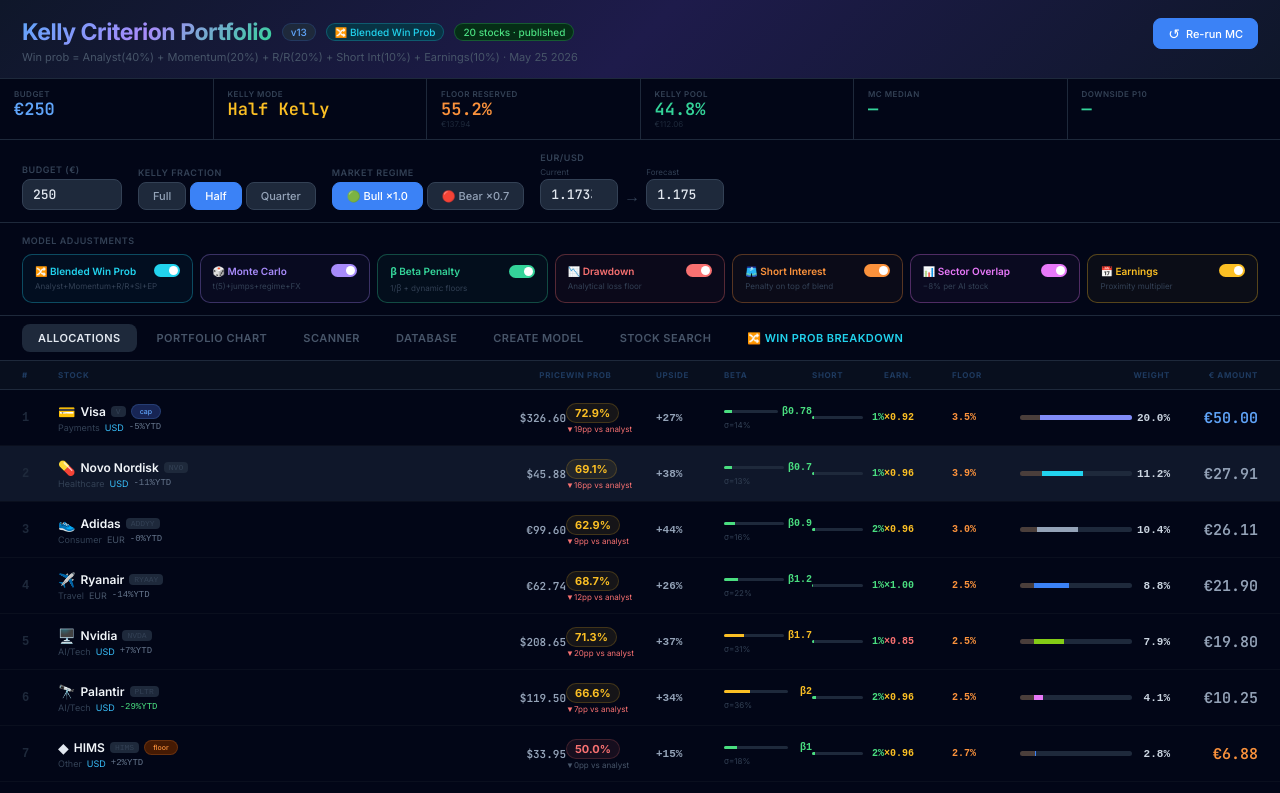
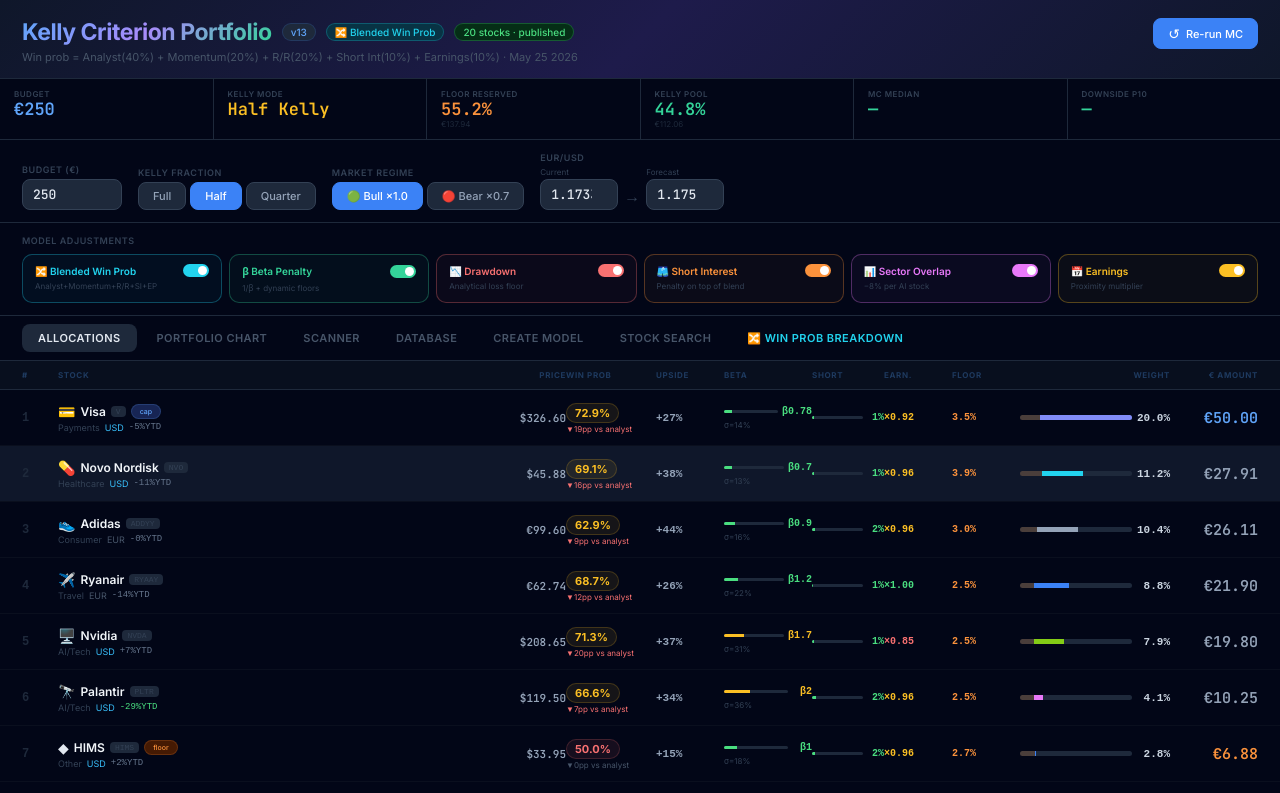
Before and after one commit to willsidney/Kelly-Stock-Project, a React (Vite) app: page / in a window 1280 px wide. Shown: the top 793 px of the page. Built offline with nearby package versions, Linux system fonts and the light colour scheme.

Commit message:
Separate Monte Carlo from allocation model

```diff
--- a/src/App.tsx
+++ b/src/App.tsx
@@ -5,8 +5,8 @@
 // ─────────────────────────────────────────────────────────────────────────────
 const MARKET_VOL    = 0.18;
 const TRADING_DAYS  = 252;
-const MC_SIMS       = 3000;
-const PORT_SIMS     = 250;
+const MC_SIMS       = 8000;
+const PORT_SIMS     = 400;
 const PORT_STEPS    = 52;
 const T_DF          = 5;
 const JUMP_LAMBDA   = 4;
@@ -340,14 +340,8 @@
     const pAdj=pComposite*(1-siP);
 
     const fxAdj=flags.fx&&s.fxExposed?fxDrift:0;
-    let rawK;
-    if(mc&&flags.monteCarlo){
-      const pMC=mc.pSim*(1-siP);
-      rawK=(pMC*mc.avgWin-(1-pMC)*mc.avgLoss)/(mc.avgWin+mc.avgLoss);
-    } else {
-      const b=s.upside*(1+fxAdj),d=flags.drawdown?s.drawdown:0.001,q=1-pAdj;
-      rawK=flags.drawdown?(pAdj*b-q*d)/(b+d):(pAdj*b-q)/b;
-    }
+    const b=s.upside*(1+fxAdj),d=flags.drawdown?s.drawdown:0.001,q=1-pAdj;
+    const rawK=flags.drawdown?(pAdj*b-q*d)/(b+d):(pAdj*b-q)/b;
 
     const bm=flags.beta?1/s.beta:1;
     const sc=sectorCnt[s.sector];
@@ -923,7 +917,7 @@
   const [marketBull,     setMarketBull]     = useState(true);
   const [eurUsdNow,      setEurUsdNow]      = useState(1.1733);
   const [eurUsdForecast, setEurUsdForecast] = useState(1.175);
-  const [flags, setFlags] = useState({blendedP:true,monteCarlo:true,beta:true,drawdown:true,shortInt:true,sector:true,fx:true,earnings:true});
+  const [flags, setFlags] = useState({blendedP:true,beta:true,drawdown:true,shortInt:true,sector:true,fx:true,earnings:true});
   const [expanded,  setExpanded]  = useState(null);
   const [view,      setView]      = useState("table");
   const [mcResults, setMcResults] = useState(null);
@@ -988,7 +982,6 @@
 
   const flagDefs=[
     {k:"blendedP",   label:"🔀 Blended Win Prob",sub:"Analyst+Momentum+R/R+SI+EP",color:"#22d3ee"},
-    {k:"monteCarlo", label:"🎲 Monte Carlo",      sub:"t(5)+jumps+regime+FX",     color:"#a78bfa"},
     {k:"beta",       label:"β Beta Penalty",      sub:"1/β + dynamic floors",     color:"#34d399"},
     {k:"drawdown",   label:"📉 Drawdown",          sub:"Analytical loss floor",    color:"#f87171"},
     {k:"shortInt",   label:"🩳 Short Interest",    sub:"Penalty on top of blend",  color:"#fb923c"},
@@ -1095,7 +1088,7 @@
       {/* TOGGLES */}
       <div style={{padding:"12px 22px",borderBottom:"1px solid #1e293b",background:"#020617"}}>
         <div style={{fontSize:9,fontWeight:600,color:"#334155",letterSpacing:".06em",textTransform:"uppercase",marginBottom:8}}>Model Adjustments</div>
-        <div style={{display:"grid",gridTemplateColumns:"repeat(7,1fr)",gap:7}} className="grid-flags">
+        <div style={{display:"grid",gridTemplateColumns:"repeat(6,1fr)",gap:7}} className="grid-flags">
           {flagDefs.map(f=><Toggle key={f.k} label={f.label} sub={f.sub} on={flags[f.k]} onToggle={()=>toggle(f.k)} color={f.color}/>)}
         </div>
       </div>
```
Also changed, not shown: 1 other file (tests, documents, lock files or other folders).
